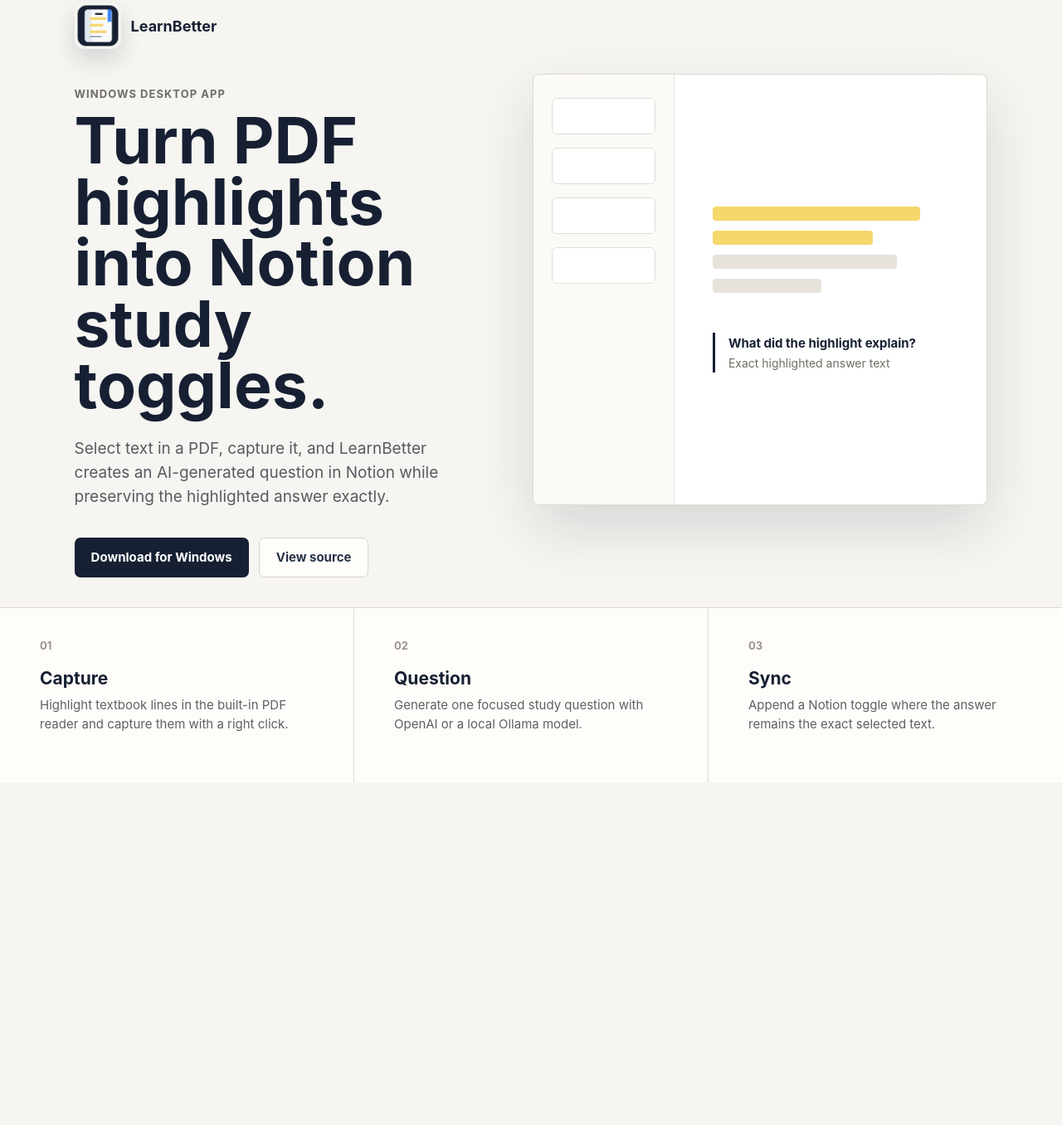
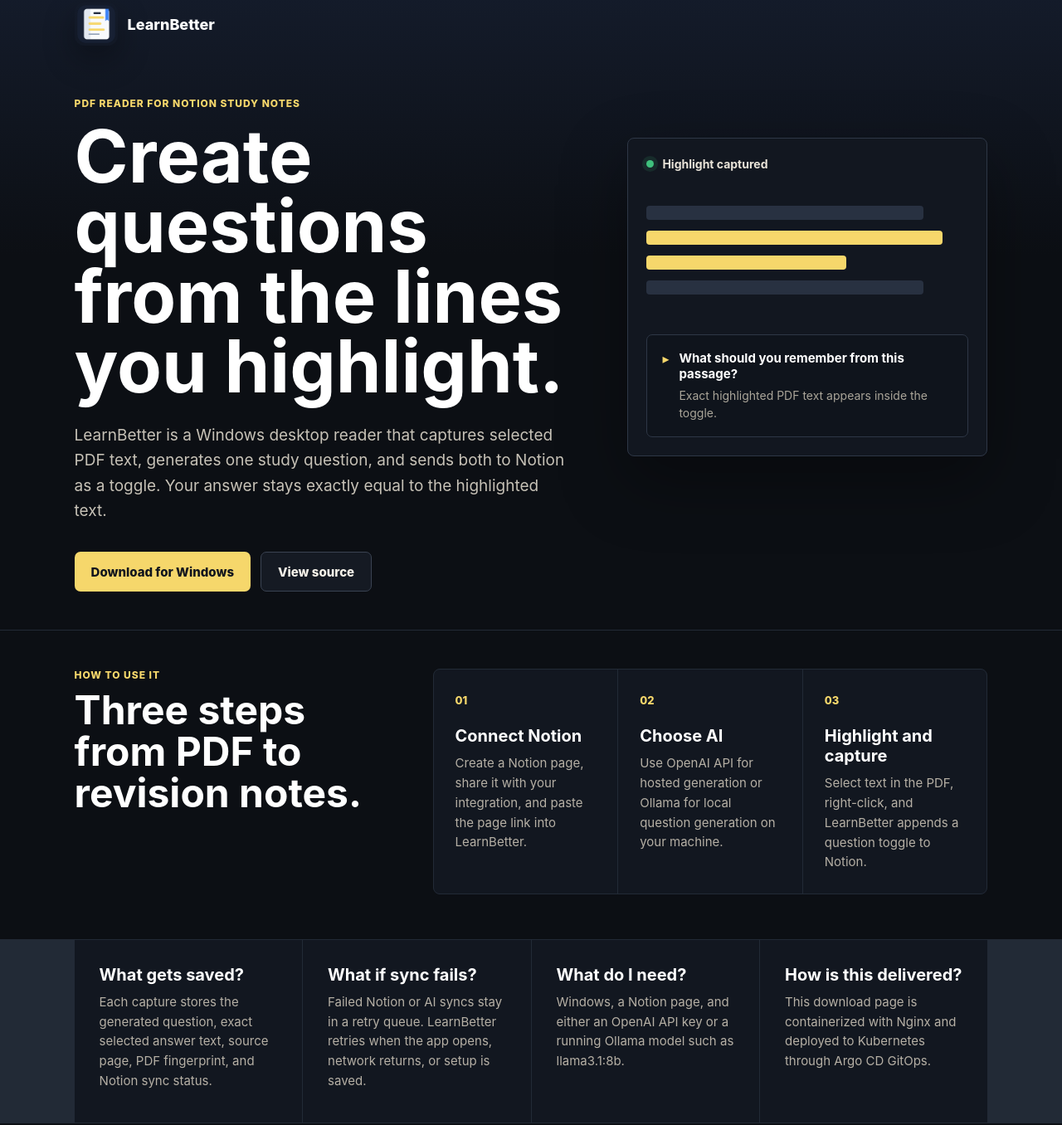
Before and after one commit to tusharkrbarman/learnbetter, an Electron app: page site/index.html in a window 1280 px wide. Shown: the part 53-1409 px from the top of the page at 83% size. Before the commit the page ends 996 px from the top, so only its background shows below. Drawn offline with Linux system fonts and the light colour scheme.

Commit message:
Refresh download site dark guide layout

```diff
--- a/deploy/learnbetter-site/deployment.yaml
+++ b/deploy/learnbetter-site/deployment.yaml
@@ -11,6 +11,8 @@ spec:
       app.kubernetes.io/name: learnbetter-site
   template:
     metadata:
+      annotations:
+        learnbetter.dev/site-revision: "dark-guide-v1"
       labels:
         app.kubernetes.io/name: learnbetter-site
     spec:
--- a/site/index.html
+++ b/site/index.html
@@ -3,8 +3,8 @@
   <head>
     <meta charset="UTF-8">
     <meta name="viewport" content="width=device-width, initial-scale=1.0">
-    <meta name="description" content="Download LearnBetter, a Windows PDF reader that turns highlights into Notion study toggles with OpenAI or Ollama.">
-    <title>LearnBetter - PDF Highlights to Notion Study Toggles</title>
+    <meta name="description" content="Download LearnBetter and learn how to turn PDF highlights into Notion study toggles with OpenAI or Ollama.">
+    <title>LearnBetter - Study From PDF Highlights</title>
     <link rel="icon" href="./assets/icon.png">
     <link rel="stylesheet" href="./styles.css">
   </head>
@@ -12,59 +12,93 @@
     <main class="page-shell">
       <section class="hero" aria-labelledby="page-title">
         <div class="hero-copy">
-          <div class="brand-lockup">
-            <img src="./assets/icon.png" alt="LearnBetter app icon" width="56" height="56">
+          <a class="brand-lockup" href="https://github.com/tusharkrbarman/learnbetter" aria-label="LearnBetter source repository">
+            <img src="./assets/icon.png" alt="" width="52" height="52">
             <span>LearnBetter</span>
-          </div>
-          <p class="eyebrow">Windows desktop app</p>
-          <h1 id="page-title">Turn PDF highlights into Notion study toggles.</h1>
+          </a>
+
+          <p class="eyebrow">PDF reader for Notion study notes</p>
+          <h1 id="page-title">Create questions from the lines you highlight.</h1>
           <p class="lede">
-            Select text in a PDF, capture it, and LearnBetter creates an AI-generated question in Notion while preserving the highlighted answer exactly.
+            LearnBetter is a Windows desktop reader that captures selected PDF text, generates one study question, and sends both to Notion as a toggle. Your answer stays exactly equal to the highlighted text.
           </p>
-          <div class="actions">
+
+          <div class="actions" aria-label="Primary actions">
             <a class="primary-action" href="https://github.com/tusharkrbarman/learnbetter/releases/latest">Download for Windows</a>
             <a class="secondary-action" href="https://github.com/tusharkrbarman/learnbetter">View source</a>
           </div>
         </div>
 
-        <div class="product-panel" aria-label="LearnBetter workflow preview">
-          <div class="reader-preview">
-            <div class="preview-sidebar">
-              <span></span>
-              <span></span>
-              <span></span>
-              <span></span>
-            </div>
-            <div class="preview-page">
-              <div class="highlight long"></div>
-              <div class="highlight medium"></div>
-              <div class="line"></div>
-              <div class="line short"></div>
-              <div class="toggle">
-                <strong>What did the highlight explain?</strong>
-                <p>Exact highlighted answer text</p>
-              </div>
+        <aside class="workflow-panel" aria-label="LearnBetter workflow">
+          <div class="panel-header">
+            <span class="status-dot"></span>
+            <span>Highlight captured</span>
+          </div>
+          <div class="pdf-lines">
+            <span class="line"></span>
+            <span class="line highlight"></span>
+            <span class="line highlight short"></span>
+            <span class="line"></span>
+          </div>
+          <div class="notion-toggle">
+            <span class="toggle-arrow">▸</span>
+            <div>
+              <strong>What should you remember from this passage?</strong>
+              <p>Exact highlighted PDF text appears inside the toggle.</p>
             </div>
           </div>
+        </aside>
+      </section>
+
+      <section class="guide-section" aria-labelledby="use-title">
+        <div>
+          <p class="section-kicker">How to use it</p>
+          <h2 id="use-title">Three steps from PDF to revision notes.</h2>
+        </div>
+        <div class="steps-grid">
+          <article>
+            <span>01</span>
+            <h3>Connect Notion</h3>
+            <p>Create a Notion page, share it with your integration, and paste the page link into LearnBetter.</p>
+          </article>
+          <article>
+            <span>02</span>
+            <h3>Choose AI</h3>
+            <p>Use OpenAI API for hosted generation or Ollama for local question generation on your machine.</p>
+          </article>
+          <article>
+            <span>03</span>
+            <h3>Highlight and capture</h3>
+            <p>Select text in the PDF, right-click, and LearnBetter appends a question toggle to Notion.</p>
+          </article>
         </div>
       </section>
 
-      <section class="details" aria-label="Product details">
+      <section class="info-grid" aria-label="Important LearnBetter details">
         <article>
-          <span class="number">01</span>
-          <h2>Capture</h2>
-          <p>Highlight textbook lines in the built-in PDF reader and capture them with a right click.</p>
+          <h2>What gets saved?</h2>
+          <p>Each capture stores the generated question, exact selected answer text, source page, PDF fingerprint, and Notion sync status.</p>
         </article>
         <article>
-          <span class="number">02</span>
-          <h2>Question</h2>
-          <p>Generate one focused study question with OpenAI or a local Ollama model.</p>
+          <h2>What if sync fails?</h2>
+          <p>Failed Notion or AI syncs stay in a retry queue. LearnBetter retries when the app opens, network returns, or setup is saved.</p>
         </article>
         <article>
-          <span class="number">03</span>
-          <h2>Sync</h2>
-          <p>Append a Notion toggle where the answer remains the exact selected text.</p>
+          <h2>What do I need?</h2>
+          <p>Windows, a Notion page, and either an OpenAI API key or a running Ollama model such as llama3.1:8b.</p>
         </article>
+        <article>
+          <h2>How is this delivered?</h2>
+          <p>This download page is containerized with Nginx and deployed to Kubernetes through Argo CD GitOps.</p>
+        </article>
+      </section>
+
+      <section class="download-strip" aria-label="Download LearnBetter">
+        <div>
+          <p class="section-kicker">Ready to study</p>
+          <h2>Download the latest Windows build.</h2>
+        </div>
+        <a class="primary-action" href="https://github.com/tusharkrbarman/learnbetter/releases/latest">Get LearnBetter</a>
       </section>
     </main>
   </body>
--- a/site/styles.css
+++ b/site/styles.css
@@ -1,8 +1,8 @@
 :root {
-  color-scheme: light;
+  color-scheme: dark;
   font-family: Inter, ui-sans-serif, system-ui, -apple-system, BlinkMacSystemFont, "Segoe UI", sans-serif;
-  color: #1f2328;
-  background: #f6f5f1;
+  color: #f5f1e8;
+  background: #0c0f14;
 }
 
 * {
@@ -12,7 +12,7 @@
 body {
   margin: 0;
   min-width: 320px;
-  background: #f6f5f1;
+  background: #0c0f14;
 }
 
 a {
@@ -22,61 +22,75 @@ a {
 
 .page-shell {
   min-height: 100vh;
+  background:
+    linear-gradient(180deg, rgba(23, 32, 51, 0.82) 0%, rgba(12, 15, 20, 0) 360px),
+    #0c0f14;
 }
 
 .hero {
   display: grid;
-  min-height: 78vh;
-  grid-template-columns: minmax(0, 0.95fr) minmax(360px, 1.05fr);
+  min-height: 76vh;
+  grid-template-columns: minmax(0, 1fr) minmax(340px, 0.72fr);
   align-items: center;
-  gap: 56px;
-  padding: 56px min(7vw, 96px) 36px;
+  gap: 64px;
+  padding: 56px min(7vw, 96px) 46px;
 }
 
 .hero-copy {
-  max-width: 650px;
+  max-width: 760px;
 }
 
 .brand-lockup {
   display: inline-flex;
   align-items: center;
   gap: 12px;
-  color: #172033;
+  color: #ffffff;
   font-size: 18px;
-  font-weight: 750;
+  font-weight: 760;
 }
 
 .brand-lockup img {
-  width: 56px;
-  height: 56px;
+  width: 52px;
+  height: 52px;
   border-radius: 12px;
-  box-shadow: 0 12px 28px rgba(23, 32, 51, 0.16);
+  box-shadow: 0 16px 38px rgba(0, 0, 0, 0.32);
 }
 
-.eyebrow {
-  margin: 42px 0 12px;
-  color: #6f6d65;
-  font-size: 13px;
-  font-weight: 700;
+.eyebrow,
+.section-kicker {
+  margin: 0;
+  color: #f6d76b;
+  font-size: 12px;
+  font-weight: 760;
   letter-spacing: 0.08em;
   text-transform: uppercase;
 }
 
-h1 {
-  max-width: 720px;
-  margin: 0;
-  color: #172033;
-  font-size: clamp(42px, 6vw, 82px);
-  line-height: 0.96;
+.eyebrow {
+  margin-top: 58px;
+}
+
+h1,
+h2,
+h3,
+p {
   letter-spacing: 0;
 }
 
+h1 {
+  max-width: 840px;
+  margin: 14px 0 0;
+  color: #ffffff;
+  font-size: clamp(42px, 7vw, 88px);
+  line-height: 0.96;
+}
+
 .lede {
-  max-width: 580px;
-  margin: 24px 0 0;
-  color: #565a60;
+  max-width: 660px;
+  margin: 26px 0 0;
+  color: #c7c2b7;
   font-size: 19px;
-  line-height: 1.55;
+  line-height: 1.6;
 }
 
 .actions {
@@ -95,179 +109,235 @@ h1 {
   border-radius: 7px;
   padding: 0 20px;
   font-size: 15px;
-  font-weight: 700;
+  font-weight: 760;
 }
 
 .primary-action {
-  color: #ffffff;
-  background: #172033;
+  color: #11151d;
+  background: #f6d76b;
 }
 
 .primary-action:hover {
-  background: #283348;
+  background: #ffe28a;
 }
 
 .secondary-action {
-  border: 1px solid #d8d4ca;
-  color: #283348;
-  background: #fffdfa;
+  border: 1px solid #3a4352;
+  color: #f5f1e8;
+  background: #151a23;
 }
 
 .secondary-action:hover {
-  border-color: #bdb6aa;
+  border-color: #586273;
 }
 
-.product-panel {
-  display: grid;
-  align-items: center;
-  min-height: 520px;
+.workflow-panel {
+  border: 1px solid #2e3746;
+  border-radius: 8px;
+  padding: 22px;
+  background: #121720;
+  box-shadow: 0 30px 80px rgba(0, 0, 0, 0.34);
 }
 
-.reader-preview {
-  display: grid;
-  overflow: hidden;
-  min-height: 520px;
-  grid-template-columns: 170px 1fr;
-  border: 1px solid #ded9cf;
-  border-radius: 8px;
-  background: #ffffff;
-  box-shadow: 0 28px 70px rgba(23, 32, 51, 0.14);
+.panel-header {
+  display: flex;
+  align-items: center;
+  gap: 10px;
+  color: #e9e3d8;
+  font-size: 14px;
+  font-weight: 740;
 }
 
-.preview-sidebar {
-  display: grid;
-  align-content: start;
-  gap: 16px;
-  padding: 28px 22px;
-  border-right: 1px solid #e7e3da;
-  background: #fbfaf7;
+.status-dot {
+  width: 9px;
+  height: 9px;
+  border-radius: 50%;
+  background: #3fc17d;
+  box-shadow: 0 0 0 5px rgba(63, 193, 125, 0.12);
 }
 
-.preview-sidebar span {
-  height: 44px;
-  border: 1px solid #e2ded4;
-  border-radius: 6px;
-  background: #ffffff;
+.pdf-lines {
+  display: grid;
+  gap: 13px;
+  margin-top: 42px;
 }
 
-.preview-page {
-  display: grid;
-  align-content: center;
-  gap: 12px;
-  padding: 46px;
+.line {
+  display: block;
+  width: 86%;
+  height: 17px;
+  border-radius: 4px;
+  background: #283141;
 }
 
-.highlight,
-.line {
-  height: 17px;
-  border-radius: 4px;
-}
-
-.highlight {
+.line.highlight {
+  width: 92%;
   background: #f6d76b;
 }
 
-.highlight.long {
-  width: 88%;
+.line.short {
+  width: 62%;
 }
 
-.highlight.medium {
-  width: 68%;
+.notion-toggle {
+  display: grid;
+  grid-template-columns: auto 1fr;
+  gap: 12px;
+  margin-top: 48px;
+  border: 1px solid #2e3746;
+  border-radius: 7px;
+  padding: 18px;
+  background: #0f141c;
 }
 
-.line {
-  width: 78%;
-  background: #e7e3da;
+.toggle-arrow {
+  color: #f6d76b;
 }
 
-.line.short {
-  width: 46%;
-}
-
-.toggle {
-  width: min(100%, 360px);
-  margin-top: 36px;
-  border-left: 3px solid #172033;
-  padding: 3px 0 3px 16px;
-}
-
-.toggle strong {
+.notion-toggle strong {
   display: block;
-  color: #172033;
+  color: #ffffff;
   font-size: 15px;
 }
 
-.toggle p {
-  margin: 6px 0 0;
-  color: #6f6d65;
+.notion-toggle p {
+  margin: 7px 0 0;
+  color: #aaa599;
   font-size: 14px;
+  line-height: 1.45;
 }
 
-.details {
+.guide-section,
+.info-grid,
+.download-strip {
+  padding-inline: min(7vw, 96px);
+}
+
+.guide-section {
+  display: grid;
+  grid-template-columns: minmax(260px, 0.58fr) minmax(0, 1fr);
+  gap: 44px;
+  padding-top: 46px;
+  padding-bottom: 54px;
+  border-top: 1px solid #222a36;
+}
+
+.guide-section h2,
+.download-strip h2 {
+  max-width: 520px;
+  margin: 10px 0 0;
+  color: #ffffff;
+  font-size: clamp(30px, 4vw, 48px);
+  line-height: 1.04;
+}
+
+.steps-grid {
   display: grid;
   grid-template-columns: repeat(3, minmax(0, 1fr));
   gap: 1px;
-  border-top: 1px solid #ded9cf;
-  background: #ded9cf;
+  overflow: hidden;
+  border: 1px solid #222a36;
+  border-radius: 8px;
+  background: #222a36;
 }
 
-.details article {
-  min-height: 210px;
-  padding: 34px min(4vw, 48px);
-  background: #fffdfa;
+.steps-grid article,
+.info-grid article {
+  background: #121720;
 }
 
-.number {
-  color: #9b9589;
-  font-size: 13px;
-  font-weight: 750;
+.steps-grid article {
+  min-height: 230px;
+  padding: 26px;
 }
 
-.details h2 {
-  margin: 18px 0 8px;
-  color: #172033;
-  font-size: 21px;
+.steps-grid span {
+  color: #f6d76b;
+  font-size: 13px;
+  font-weight: 800;
 }
 
-.details p {
-  max-width: 360px;
-  margin: 0;
-  color: #5d6066;
-  font-size: 15px;
-  line-height: 1.55;
+.steps-grid h3,
+.info-grid h2 {
+  margin: 22px 0 9px;
+  color: #ffffff;
+  font-size: 20px;
 }
 
-@media (max-width: 920px) {
+.steps-grid p,
+.info-grid p {
+  margin: 0;
+  color: #b6b0a5;
+  font-size: 15px;
+  line-height: 1.58;
+}
+
+.info-grid {
+  display: grid;
+  grid-template-columns: repeat(4, minmax(0, 1fr));
+  gap: 1px;
+  border-top: 1px solid #222a36;
+  background: #222a36;
+}
+
+.info-grid article {
+  min-height: 220px;
+  padding: 30px;
+}
+
+.info-grid h2 {
+  margin-top: 0;
+}
+
+.download-strip {
+  display: flex;
+  align-items: center;
+  justify-content: space-between;
+  gap: 28px;
+  padding-top: 54px;
+  padding-bottom: 64px;
+  border-top: 1px solid #222a36;
+}
+
+@media (max-width: 980px) {
+  .hero,
+  .guide-section {
+    grid-template-columns: 1fr;
+  }
+
   .hero {
     min-height: auto;
-    grid-template-columns: 1fr;
-    gap: 38px;
-    padding: 34px 22px;
+    gap: 42px;
+    padding: 34px 24px 42px;
   }
 
-  h1 {
-    font-size: clamp(40px, 13vw, 62px);
+  .guide-section,
+  .info-grid,
+  .download-strip {
+    padding-inline: 24px;
   }
 
-  .product-panel {
-    min-height: 0;
+  .steps-grid,
+  .info-grid {
+    grid-template-columns: 1fr;
   }
 
-  .reader-preview {
-    min-height: 380px;
-    grid-template-columns: 96px 1fr;
-  }
-
-  .preview-page {
-    padding: 28px;
-  }
-
-  .details {
-    grid-template-columns: 1fr;
+  .download-strip {
+    align-items: flex-start;
+    flex-direction: column;
   }
 }
 
-@media (max-width: 520px) {
+@media (max-width: 560px) {
+  h1 {
+    font-size: clamp(40px, 13vw, 58px);
+  }
+
+  .actions,
+  .download-strip .primary-action {
+    width: 100%;
+  }
+
   .actions {
     flex-direction: column;
   }
@@ -276,12 +346,4 @@ h1 {
   .secondary-action {
     width: 100%;
   }
-
-  .reader-preview {
-    grid-template-columns: 1fr;
-  }
-
-  .preview-sidebar {
-    display: none;
-  }
 }
```
